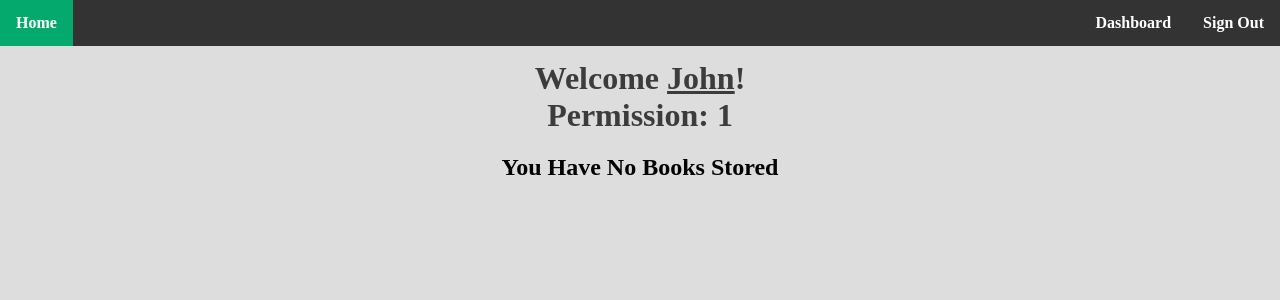
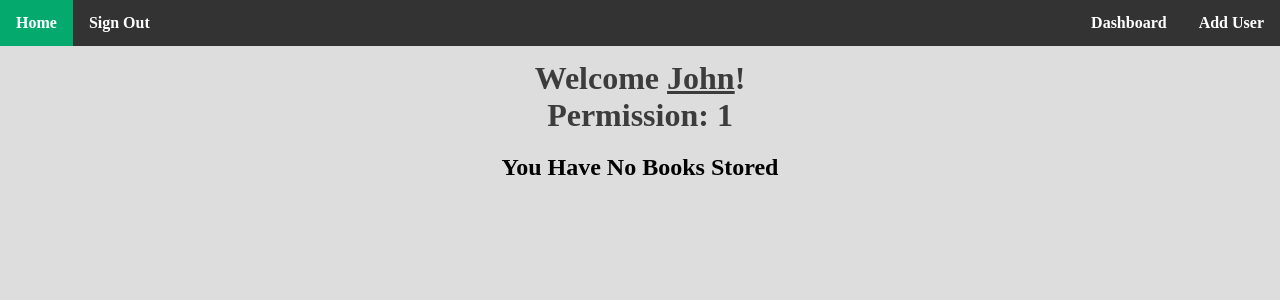
Before and after one commit to galarist/library, a PHP site: page /index.php in a window 1280 px wide. Shown: the top 300 px of the page. Run offline with PHP 8.4, Linux system fonts and the light colour scheme; a user stored in the database is signed in; data comes from the database, SQL or seed files in the repository; data that the repository does not hold is empty.

Commit message:
fixing header

```diff
--- a/view/header.php
+++ b/view/header.php
@@ -4,15 +4,14 @@
     <ul>
       <li><a class="active" href="/library">Home</a></li>
       <li><a href="/library/users/signout.php">Sign Out</a></li>
-      <?php echo ($_SESSION["permission"] == 1) ? '<li><a href="/library/users/dashboard.php">Dashboard</a></li>' : '' ?>
+      <?php echo ($_SESSION["permission"] == 1) ? '<li><a href="/library/users/signup.php">Add User</a></li><li><a href="/library/users/dashboard.php">Dashboard</a></li>' : '' ?>
     </ul>
     <?php
   } else {
     ?>
     <ul>
       <li><a class="active" href="/library">Home</a></li>
-      <li><a href="/library/users/signin.php">Sign In</a></li>
-      <li><a href="/library/users/signup.php">Sign Up</a></li>
+      <?php /*If user is not set display Sign In*/ echo (!isset($_SESSION['username'])) ? '<li><a href="/library/users/signin.php">Sign In</a></li>' : '' ?>
     </ul>
     <?php
   }
```
